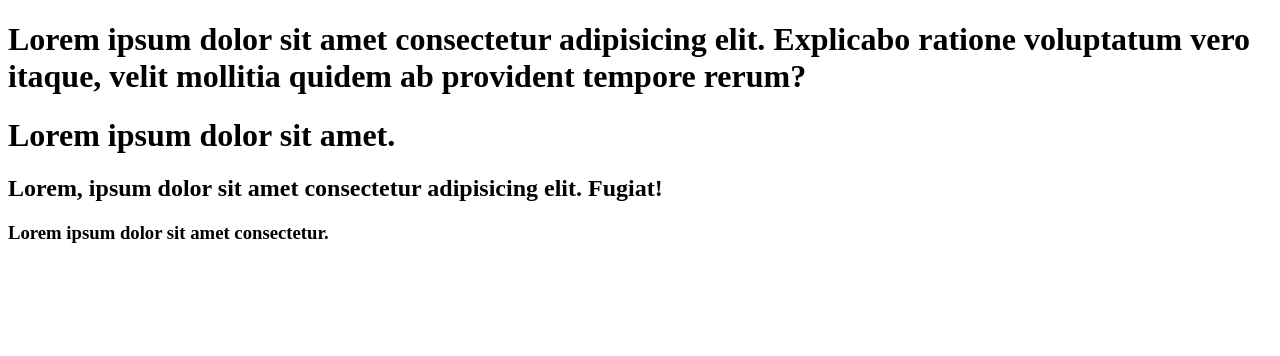
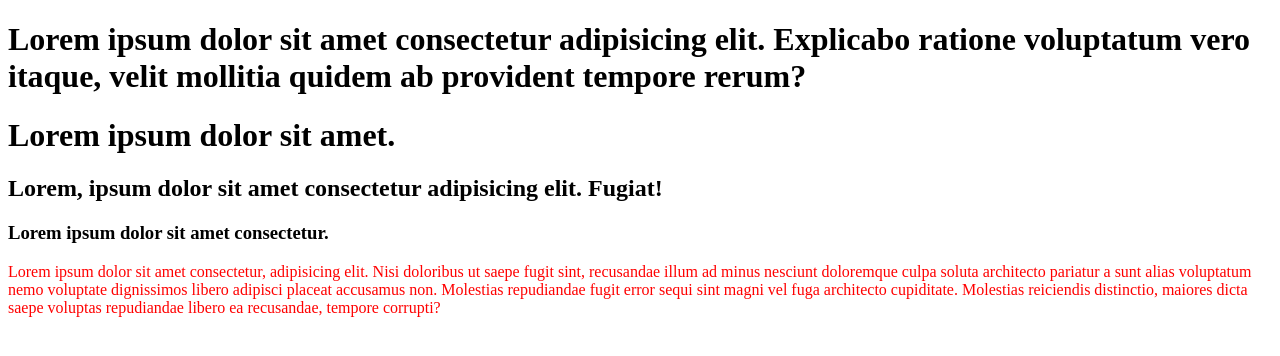
Before and after one commit to anujdeb99/my-1st-repo, a plain HTML site: page index.html in a window 1280 px wide. Drawn offline with Linux system fonts and the light colour scheme.

Commit message:
styles added

```diff
--- a/index.html
+++ b/index.html
@@ -5,11 +5,13 @@
     <meta http-equiv="X-UA-Compatible" content="IE=edge">
     <meta name="viewport" content="width=device-width, initial-scale=1.0">
     <title>My 1st github reop</title>
+    <link rel="stylesheet" href="style.css">
 </head>
 <body>
     <h1>Lorem ipsum dolor sit amet consectetur adipisicing elit. Explicabo ratione voluptatum vero itaque, velit mollitia quidem ab provident tempore rerum?</h1>
     <h1>Lorem ipsum dolor sit amet.</h1>
     <h2>Lorem, ipsum dolor sit amet consectetur adipisicing elit. Fugiat!</h2>
     <h3>Lorem ipsum dolor sit amet consectetur.</h3>
+    <p>Lorem ipsum dolor sit amet consectetur, adipisicing elit. Nisi doloribus ut saepe fugit sint, recusandae illum ad minus nesciunt doloremque culpa soluta architecto pariatur a sunt alias voluptatum nemo voluptate dignissimos libero adipisci placeat accusamus non. Molestias repudiandae fugit error sequi sint magni vel fuga architecto cupiditate. Molestias reiciendis distinctio, maiores dicta saepe voluptas repudiandae libero ea recusandae, tempore corrupti?</p>
 </body>
 </html>
--- /dev/null
+++ b/style.css
@@ -0,0 +1,3 @@
+p{
+    color: red;
+}
```
